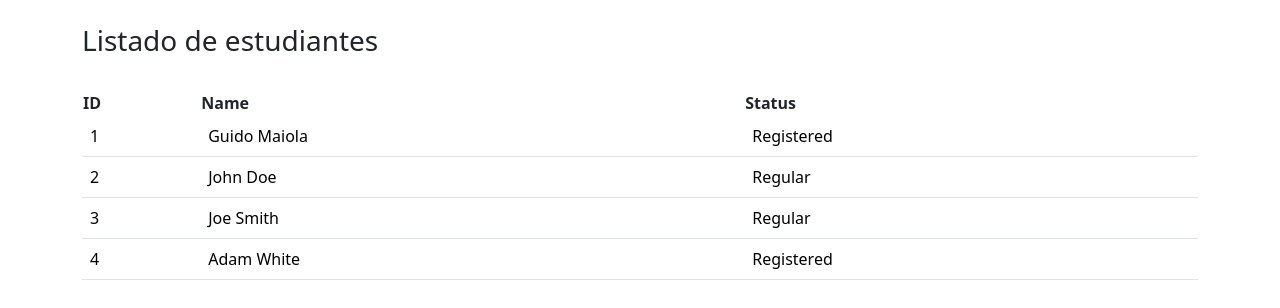
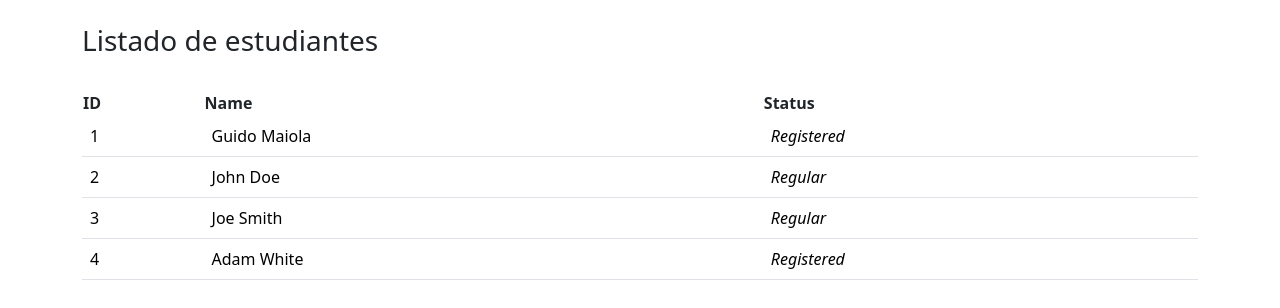
Before and after one commit to guidomaiola/angular-01, an Angular app: page / in a window 1280 px wide. Shown: the top 308 px of the page. Built offline with nearby package versions, Linux system fonts and the light colour scheme.

Commit message:
ngStyle directive with hardcoded style

```diff
--- a/src/app/app.component.html
+++ b/src/app/app.component.html
@@ -13,7 +13,7 @@
             <tr *ngFor="let student of studentsList; let i = index">
                 <td>{{ i + 1}}</td>
                 <td>{{ student.name }}</td>
-                <td>{{ student.status }}</td>
+                <td [ngStyle]="{ 'font-style': 'italic'}">{{ student.status }}</td>
             </tr>
 
         </tbody>
```
